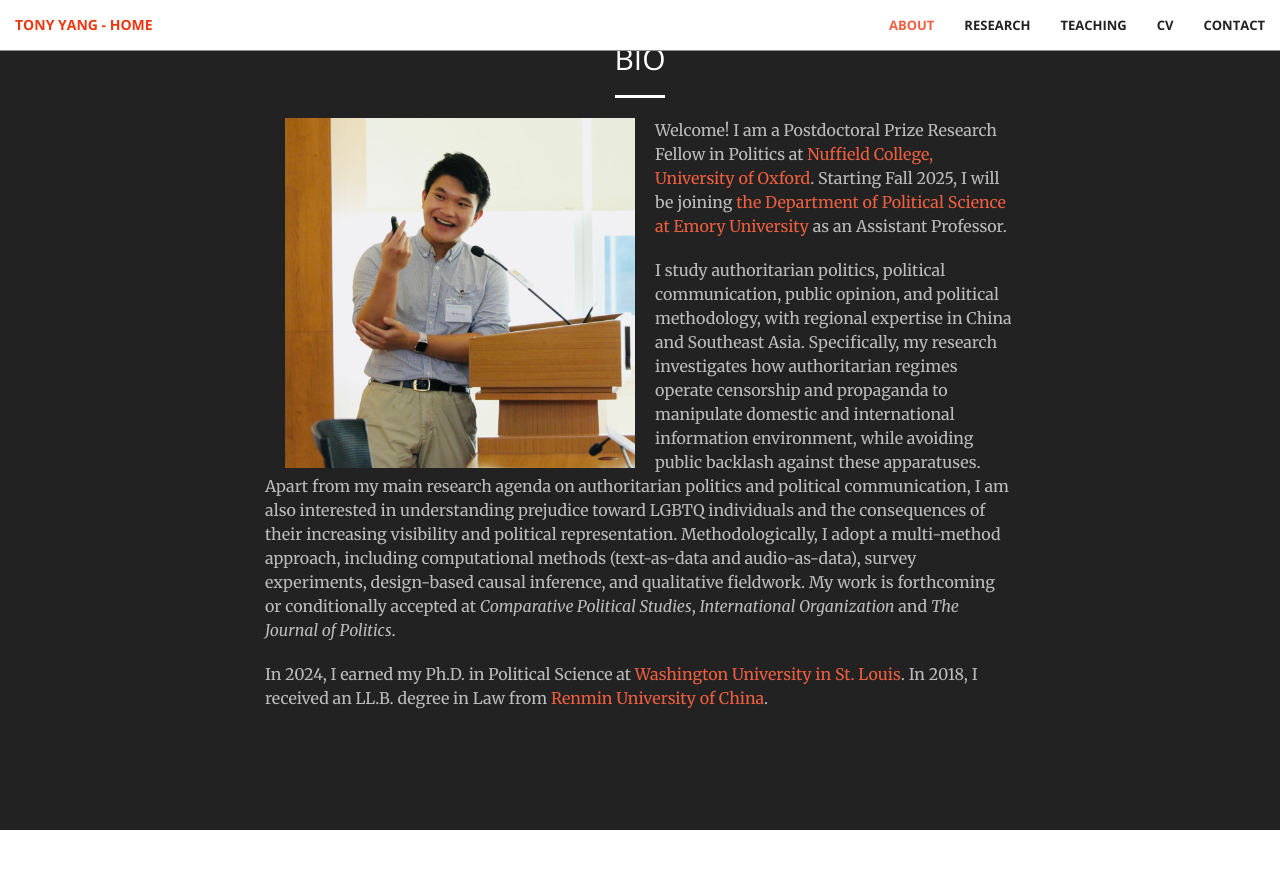
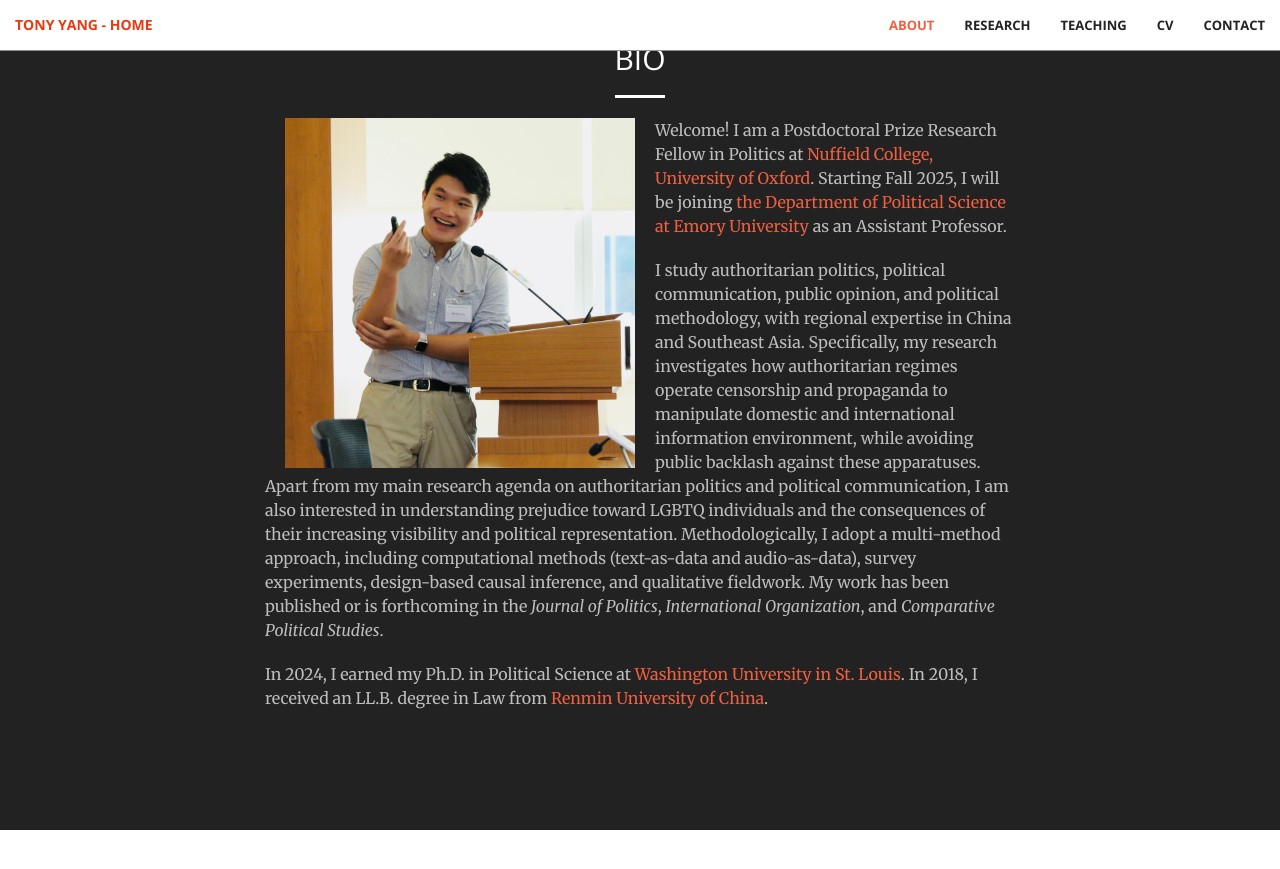
Before and after one commit to tonyhsfz/website, a Jekyll site: the page built from index.html, in a window 1280 px wide and 900 px high, scrolled down 958 px. Shown: the top 869 px of the window. Built offline with Jekyll 4.4.1, drawn with Linux system fonts in a browser that asks for light colours.

Commit message:
Update Bio.html

```diff
--- a/_includes/Bio.html
+++ b/_includes/Bio.html
@@ -16,7 +16,7 @@
                     Apart from my main research agenda on authoritarian politics and political communication,
                     I am also interested in understanding prejudice toward LGBTQ individuals and the consequences of their increasing visibility and political representation.
                     Methodologically, I adopt a multi-method approach, including computational methods (text-as-data and audio-as-data), survey experiments, design-based causal inference,
-                    and qualitative fieldwork. My work is forthcoming or conditionally accepted at <i>Comparative Political Studies</i>, <i>International Organization</i> and <i>The Journal of Politics</i>.</p>
+                    and qualitative fieldwork. My work has been published or is forthcoming in the <i>Journal of Politics</i>, <i>International Organization</i>, and <i>Comparative Political Studies</i>.</p>
                 <p class="text-faded">In 2024, I earned my Ph.D. in Political Science at <a href="https://polisci.wustl.edu/">Washington University in St. Louis</a>.
                     In 2018, I received an LL.B. degree in Law from <a href="http://www.law.ruc.edu.cn/home/eng/">Renmin University of China</a>.</p>
             </div>
```
